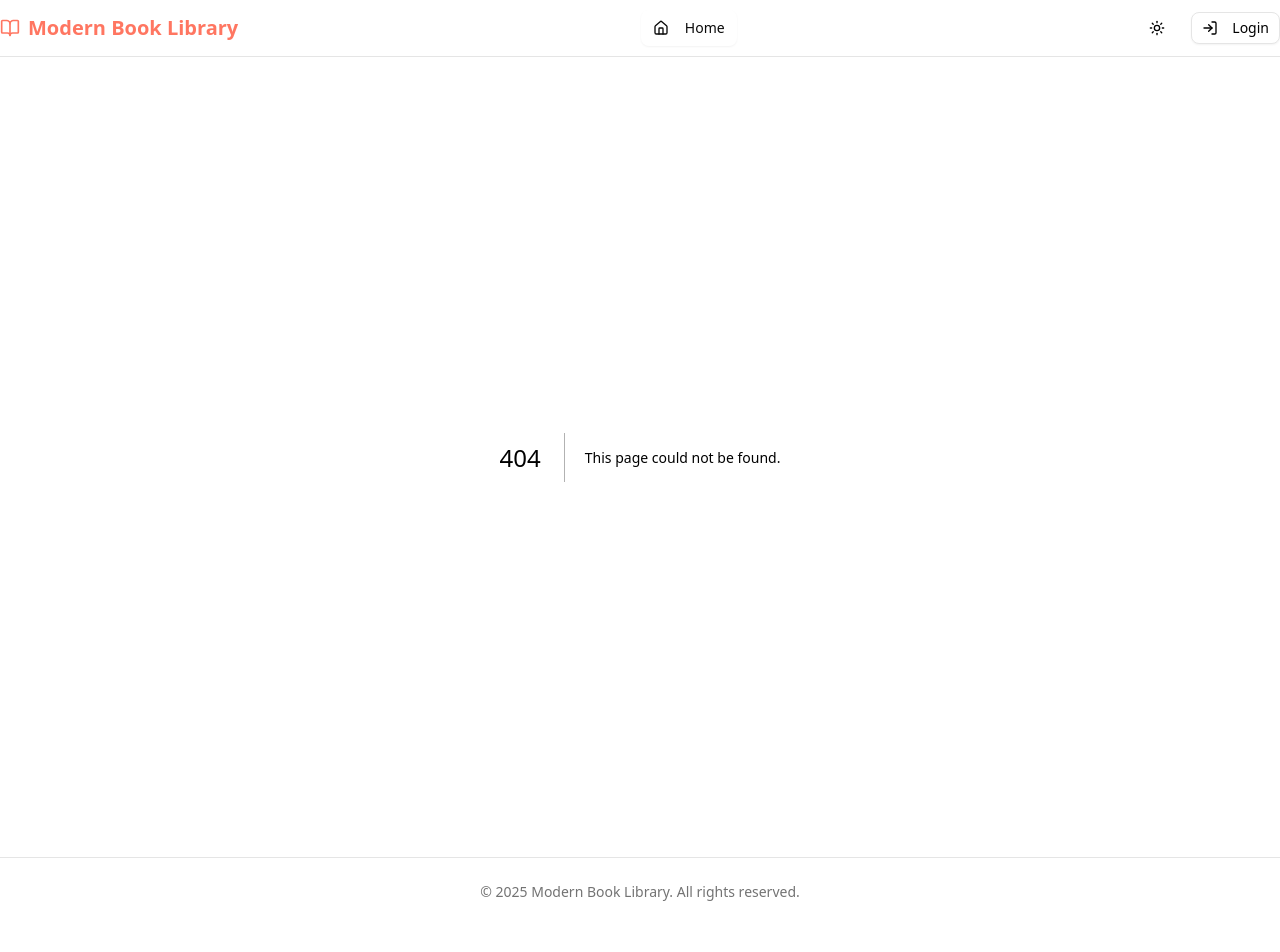
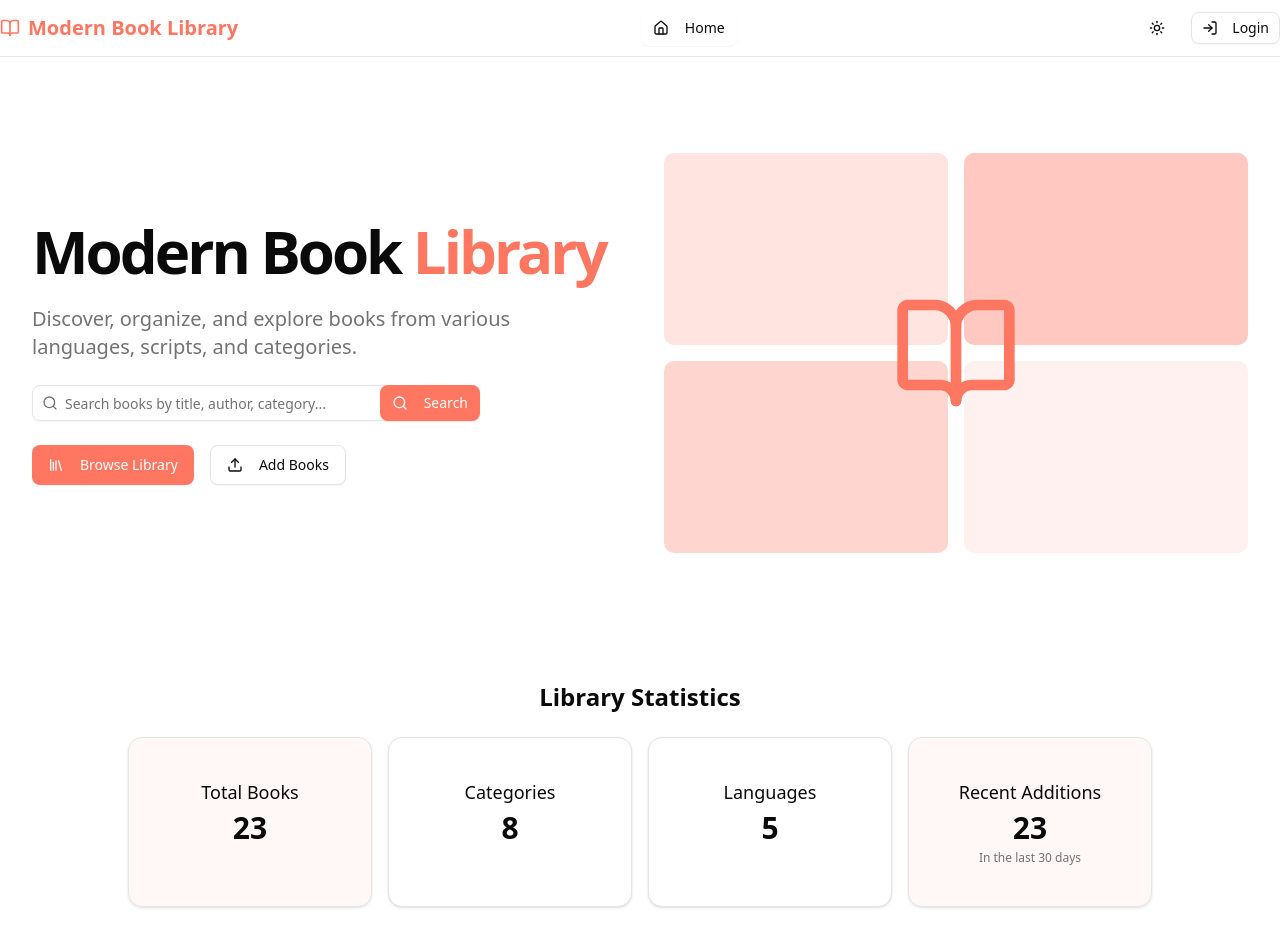
Before and after one commit to Demigod1410/Next-Library, a Next.js app: page / in a window 1280 px wide. Before the commit this address had no page. Shown: the top 952 px of the page. Before the commit the page ends 926 px from the top, so only its background shows below. Built offline with nearby package versions, Linux system fonts and the light colour scheme.

Commit message:
Add Home page component with book statistics, search functionality, and featured books section

```diff
--- /dev/null
+++ b/src/app/page.jsx
@@ -0,0 +1,228 @@
+"use client";
+
+import Image from "next/image";
+import Link from "next/link";
+import { useEffect, useState } from "react";
+import { Button } from "@/components/ui/button";
+import { Card, CardContent } from "@/components/ui/card";
+import SearchBar from "@/components/SearchBar";
+import BookCard from "@/components/BookCard";
+import { Badge } from "@/components/ui/badge";
+import { useBooks } from "@/hooks/useBooks";
+import { SAMPLE_BOOKS } from "@/utils/constants";
+import { motion } from "framer-motion";
+import { BookOpen, Library, Upload, Search } from "lucide-react";
+
+export default function Home() {
+  const { books, loading, getStatistics } = useBooks();
+  const [stats, setStats] = useState({
+    total: 0,
+    categoryCounts: {},
+    languageCounts: {},
+    recentlyAddedCount: 0
+  });
+  const [searchText, setSearchText] = useState("");
+  const [featuredBooks, setFeaturedBooks] = useState([]);
+
+  // Calculate statistics when books change
+  useEffect(() => {
+    if (!loading) {
+      setStats(getStatistics());
+
+      // Get latest 6 books for featured section
+      const sorted = [...books].sort((a, b) =>
+        new Date(b.dateAdded) - new Date(a.dateAdded)
+      );
+      setFeaturedBooks(sorted.slice(0, 6));
+    }
+  }, [books, loading, getStatistics]);
+
+  const handleSearchChange = (e) => {
+    setSearchText(e.target.value);
+  };
+
+  const handleSearchSubmit = (e) => {
+    e.preventDefault();
+    if (searchText.trim() !== "") {
+      // Navigate to library page with search query
+      window.location.href = `/library?search=${encodeURIComponent(searchText)}`;
+    }
+  };
+
+  return (
+    <div className="container mx-auto py-8 px-4 sm:px-6 lg:px-8 space-y-16 max-w-7xl">
+      {/* Hero Section */}
+      <section className="py-12 md:py-16">
+        <div className="grid gap-8 md:grid-cols-2 md:gap-12 items-center justify-items-center">
+          <motion.div
+            initial={{ opacity: 0, y: 20 }}
+            animate={{ opacity: 1, y: 0 }}
+            transition={{ duration: 0.5 }}
+            className="space-y-6 text-center md:text-left w-full"
+          >
+            <h1 className="text-4xl md:text-5xl lg:text-6xl font-bold tracking-tighter">
+              Modern Book <span className="text-primary">Library</span>
+            </h1>
+            <p className="text-xl text-muted-foreground">
+              Discover, organize, and explore books from various languages, scripts, and categories.
+            </p>
+
+            <form onSubmit={handleSearchSubmit} className="relative max-w-md mx-auto md:mx-0">
+              <SearchBar
+                searchText={searchText}
+                onSearchChange={handleSearchChange}
+                onClear={() => setSearchText("")}
+              />
+              <Button
+                type="submit"
+                className="absolute right-0 top-0 h-full"
+              >
+                <Search className="h-4 w-4 mr-2" />
+                Search
+              </Button>
+            </form>
+
+            <div className="flex flex-wrap gap-4 justify-center md:justify-start">
+              <Button asChild size="lg">
+                <Link href="/library">
+                  <Library className="mr-2 h-5 w-5" />
+                  Browse Library
+                </Link>
+              </Button>
+              <Button asChild variant="outline" size="lg">
+                <Link href="/upload">
+                  <Upload className="mr-2 h-5 w-5" />
+                  Add Books
+                </Link>
+              </Button>
+            </div>
+          </motion.div>
+
+          <motion.div
+            initial={{ opacity: 0, scale: 0.9 }}
+            animate={{ opacity: 1, scale: 1 }}
+            transition={{ duration: 0.5, delay: 0.2 }}
+            className="relative h-[300px] md:h-[400px] w-full"
+          >
+            <div className="absolute w-full h-full grid grid-cols-2 grid-rows-2 gap-4">
+              <div className="bg-primary/20 rounded-lg"></div>
+              <div className="bg-primary/40 rounded-lg"></div>
+              <div className="bg-primary/30 rounded-lg"></div>
+              <div className="bg-primary/10 rounded-lg"></div>
+            </div>
+            <div className="absolute inset-0 flex items-center justify-center">
+              <BookOpen className="h-32 w-32 text-primary" />
+            </div>
+          </motion.div>
+        </div>
+      </section>
+
+    {/* Statistics Dashboard */}
+    <section className="text-center">
+      <h2 className="text-2xl font-bold mb-6">Library Statistics</h2>
+      <div className="grid grid-cols-1 sm:grid-cols-2 lg:grid-cols-4 gap-4 max-w-5xl mx-auto">
+        <Card className="bg-primary/5">
+          <CardContent className="p-4">
+            <h3 className="text-lg font-medium mb-1">Total Books</h3>
+            <p className="text-3xl font-bold">{stats.total}</p>
+          </CardContent>
+        </Card>
+
+        <Card>
+          <CardContent className="p-4">
+            <h3 className="text-lg font-medium mb-1">Categories</h3>
+            <p className="text-3xl font-bold">{Object.keys(stats.categoryCounts).length}</p>
+          </CardContent>
+        </Card>
+
+        <Card>
+          <CardContent className="p-4">
+            <h3 className="text-lg font-medium mb-1">Languages</h3>
+            <p className="text-3xl font-bold">{Object.keys(stats.languageCounts).length}</p>
+          </CardContent>
+        </Card>
+
+        <Card className="bg-primary/5">
+          <CardContent className="p-4">
+            <h3 className="text-lg font-medium mb-1">Recent Additions</h3>
+            <p className="text-3xl font-bold">{stats.recentlyAddedCount}</p>
+            <p className="text-xs text-muted-foreground mt-1">In the last 30 days</p>
+          </CardContent>
+        </Card>
+      </div>
+    </section>
+
+    {/* Featured Books */}
+    <section className="text-center">
+      <div className="flex items-center justify-between mb-6 max-w-6xl mx-auto">
+        <h2 className="text-2xl font-bold">Featured Books</h2>
+        <Button asChild variant="outline">
+          <Link href="/library">View All</Link>
+        </Button>
+      </div>
+
+      {loading ? (
+        <div className="grid grid-cols-1 sm:grid-cols-3 gap-6 max-w-6xl mx-auto">
+          {Array(3).fill(0).map((_, i) => (
+            <Card key={i} className="h-[250px] animate-pulse">
+              <div className="h-full bg-muted"></div>
+            </Card>
+          ))}
+        </div>
+      ) : featuredBooks.length > 0 ? (
+        <div className="grid grid-cols-1 sm:grid-cols-3 gap-6 max-w-6xl mx-auto">
+          {featuredBooks.slice(0, 3).map((book) => (
+            <div key={book.id} className="h-full">
+              <BookCard book={book} viewMode="grid" />
+            </div>
+          ))}
+        </div>
+      ) : (
+        <div className="text-center py-8">
+          <BookOpen className="h-12 w-12 mx-auto text-muted-foreground mb-3" />
+          <h3 className="text-lg font-medium">No books yet</h3>
+          <p className="text-muted-foreground mb-4">
+            Start by adding some books to your library
+          </p>
+          <Button asChild>
+            <Link href="/upload">
+              <Upload className="mr-2 h-4 w-4" />
+              Add Books
+            </Link>
+          </Button>
+        </div>
+      )}
+    </section>
+
+    {/* Categories Section */}
+      <section className="text-center">
+        <h2 className="text-2xl font-bold mb-6">Browse by Category</h2>
+        <div className="grid grid-cols-1 sm:grid-cols-2 lg:grid-cols-3 gap-4 max-w-5xl mx-auto">
+          {["Philosophy", "Bhashya", "Upanishad", "Tantra", "Purana", "Veda"].map((category) => (
+            <Link
+              href={`/library?category=${category}`}
+              key={category}
+              className="group"
+            >
+              <Card className="transition-all group-hover:shadow-md overflow-hidden">
+                <CardContent className="p-0">
+                  <div className="bg-muted p-6 flex items-center justify-between group-hover:bg-primary/5 transition-colors">
+                    <div>
+                      <h3 className="font-medium text-lg">{category}</h3>
+                      <p className="text-sm text-muted-foreground">
+                        {stats.categoryCounts[category] || 0} books
+                      </p>
+                    </div>
+                    <Badge className="bg-primary/10 text-primary">
+                      Browse
+                    </Badge>
+                  </div>
+                </CardContent>
+              </Card>
+            </Link>
+          ))}
+        </div>
+      </section>
+    </div>
+  );
+}
```
